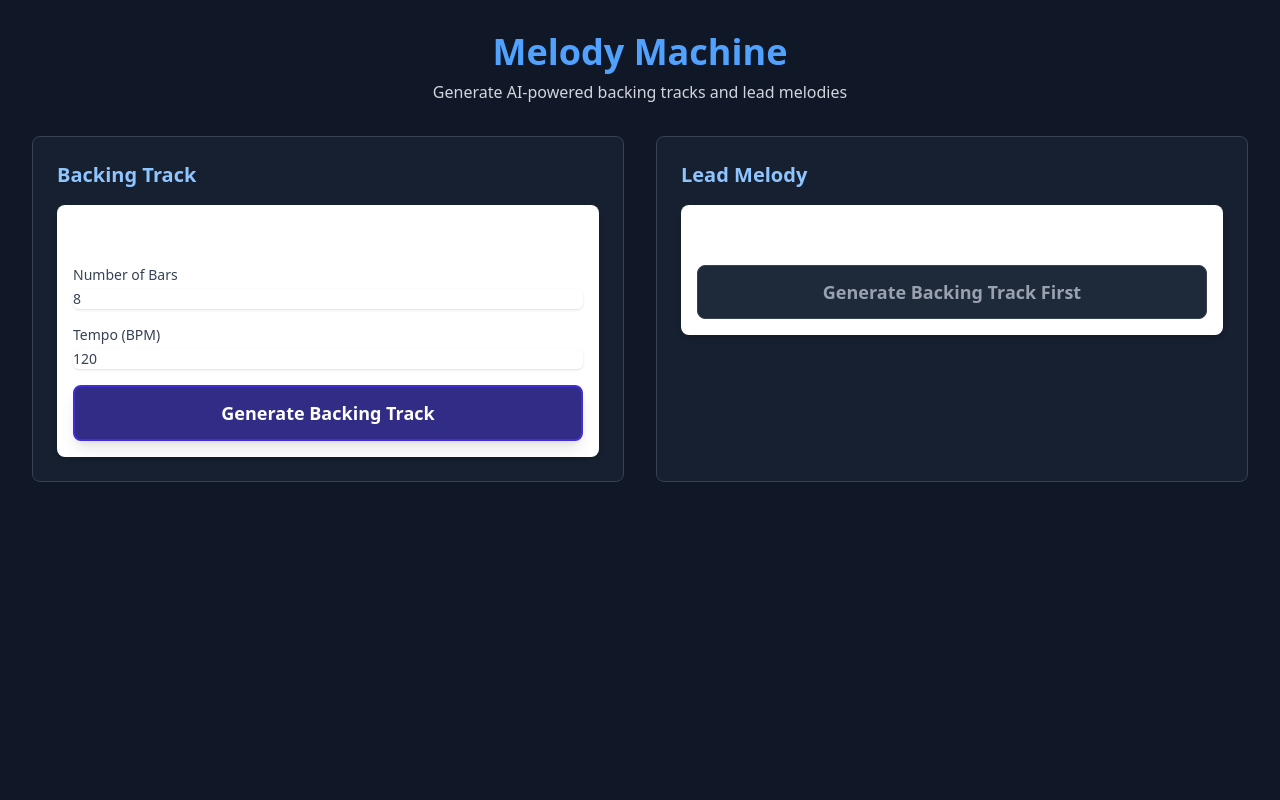
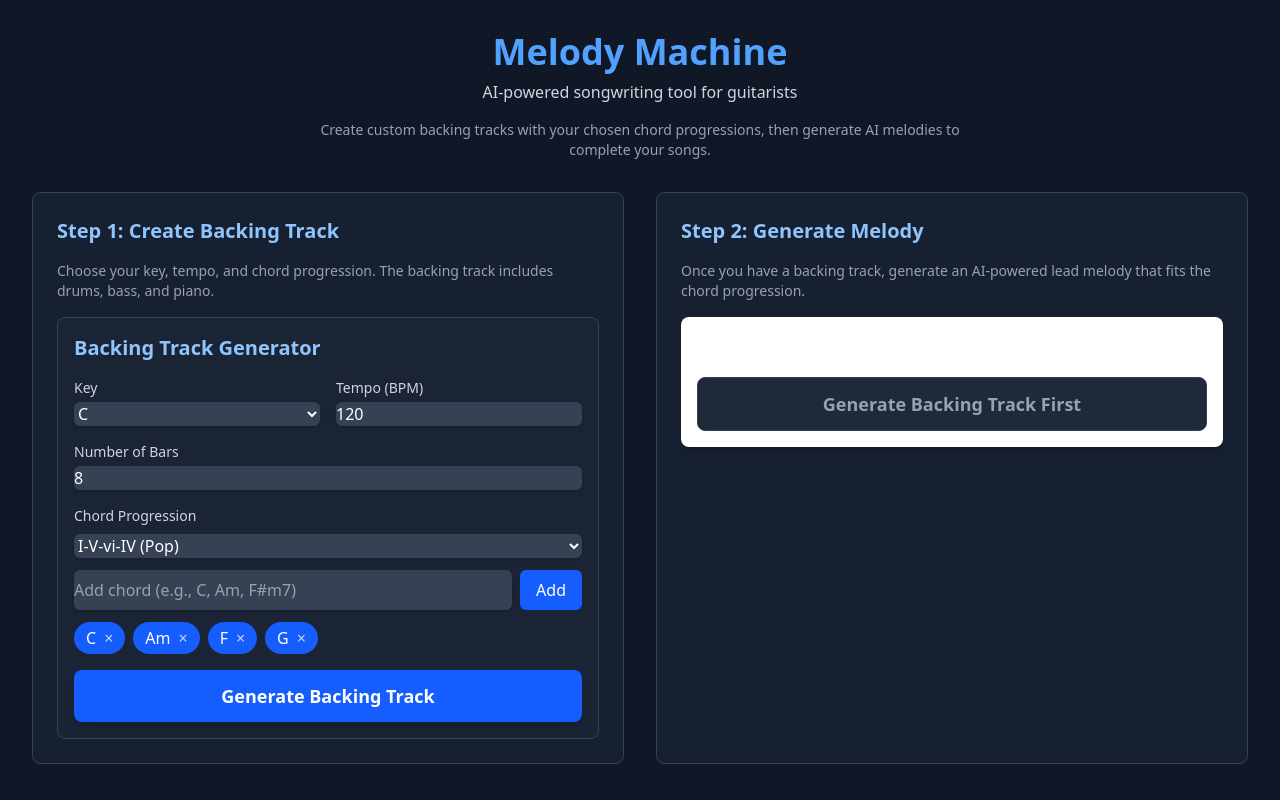
Before and after one commit to zhaluza/leadline, a React (Vite) app in the folder frontend/: page / in a window 1280 px wide. Built offline with nearby package versions, Linux system fonts and the light colour scheme.

Commit message:
Refactor to pivot this into a songwriting tool

```diff
--- a/frontend/src/App.tsx
+++ b/frontend/src/App.tsx
@@ -42,9 +42,15 @@ function App() {
           <h1 className="text-3xl md:text-4xl font-bold text-center text-blue-400">
             Melody Machine
           </h1>
-          <p className="text-center text-gray-300 mt-2">
-            Generate AI-powered backing tracks and lead melodies
+          <p className="text-center text-gray-300 mt-2 mb-4">
+            AI-powered songwriting tool for guitarists
           </p>
+          <div className="text-center text-gray-400 text-sm max-w-2xl mx-auto">
+            <p>
+              Create custom backing tracks with your chosen chord progressions,
+              then generate AI melodies to complete your songs.
+            </p>
+          </div>
         </header>
 
         {error && (
@@ -56,8 +62,12 @@ function App() {
         <div className="grid grid-cols-1 lg:grid-cols-2 gap-8">
           <div className="bg-gray-800/50 p-6 rounded-lg border border-gray-700">
             <h2 className="text-xl font-semibold mb-4 text-blue-300">
-              Backing Track
+              Step 1: Create Backing Track
             </h2>
+            <p className="text-gray-400 text-sm mb-4">
+              Choose your key, tempo, and chord progression. The backing track
+              includes drums, bass, and piano.
+            </p>
             <BackingTrack
               onGenerationComplete={handleBackingTrackComplete}
               onError={handleError}
@@ -71,8 +81,12 @@ function App() {
 
           <div className="bg-gray-800/50 p-6 rounded-lg border border-gray-700">
             <h2 className="text-xl font-semibold mb-4 text-blue-300">
-              Lead Melody
+              Step 2: Generate Melody
             </h2>
+            <p className="text-gray-400 text-sm mb-4">
+              Once you have a backing track, generate an AI-powered lead melody
+              that fits the chord progression.
+            </p>
             <LeadMelody
               generationId={generationId}
               onGenerationComplete={handleLeadMelodyComplete}
@@ -87,12 +101,21 @@ function App() {
               <div className="mt-4">
                 <AudioPlayer
                   audioUrl={combinedTrackUrl}
-                  label="Combined Track"
+                  label="Complete Song"
                 />
               </div>
             )}
           </div>
         </div>
+
+        {backingTrackUrl && (
+          <div className="mt-8 text-center">
+            <p className="text-gray-400 text-sm">
+              💡 Tip: Use the backing track for practice, or combine it with the
+              melody for a complete song!
+            </p>
+          </div>
+        )}
       </div>
     </div>
   );
--- a/frontend/src/components/BackingTrack.tsx
+++ b/frontend/src/components/BackingTrack.tsx
@@ -12,11 +12,74 @@ export default function BackingTrack({
   const [isGenerating, setIsGenerating] = useState(false);
   const [numBars, setNumBars] = useState(8);
   const [tempo, setTempo] = useState(120);
+  const [key, setKey] = useState("C");
+  const [chordProgression, setChordProgression] = useState<string[]>([
+    "C",
+    "Am",
+    "F",
+    "G",
+  ]);
+  const [customChord, setCustomChord] = useState("");
+
+  const keys = [
+    "C",
+    "C#",
+    "Db",
+    "D",
+    "D#",
+    "Eb",
+    "E",
+    "F",
+    "F#",
+    "Gb",
+    "G",
+    "G#",
+    "Ab",
+    "A",
+    "A#",
+    "Bb",
+    "B",
+  ];
+
+  const commonProgressions = {
+    "I-V-vi-IV (Pop)": ["C", "G", "Am", "F"],
+    "ii-V-I (Jazz)": ["Dm", "G", "C"],
+    "I-vi-ii-V (Jazz)": ["C", "Am", "Dm", "G"],
+    "vi-IV-I-V (Pop)": ["Am", "F", "C", "G"],
+    "I-IV-V (Blues)": ["C", "F", "G"],
+    Custom: [],
+  };
+
+  const handleAddChord = () => {
+    if (customChord.trim()) {
+      setChordProgression([...chordProgression, customChord.trim()]);
+      setCustomChord("");
+    }
+  };
+
+  const handleRemoveChord = (index: number) => {
+    setChordProgression(chordProgression.filter((_, i) => i !== index));
+  };
+
+  const handleProgressionSelect = (progressionName: string) => {
+    if (progressionName === "Custom") {
+      setChordProgression([]);
+    } else {
+      setChordProgression(
+        commonProgressions[progressionName as keyof typeof commonProgressions]
+      );
+    }
+  };
 
   const handleGenerate = async () => {
+    if (chordProgression.length === 0) {
+      onError("Please add at least one chord to the progression");
+      return;
+    }
+
     setIsGenerating(true);
     try {
-      const response = await fetch("http://localhost:8000/api/backing", {
+      const response = await fetch("http://localhost:8000/api/backing/chords", {
         method: "POST",
         headers: {
           "Content-Type": "application/json",
@@ -24,6 +87,8 @@ export default function BackingTrack({
         body: JSON.stringify({
           num_bars: numBars,
           tempo: tempo,
+          key: key,
+          chord_progression: chordProgression,
         }),
       });
 
@@ -49,46 +114,119 @@ export default function BackingTrack({
   };
 
   return (
-    <div className="p-4 bg-white rounded-lg shadow-md">
-      <h2 className="text-xl font-bold mb-4">Backing Track Generator</h2>
+    <div className="p-4 bg-gray-800/50 rounded-lg border border-gray-700">
+      <h2 className="text-xl font-semibold mb-4 text-blue-300">
+        Backing Track Generator
+      </h2>
 
       <div className="space-y-4">
-        <div>
-          <label className="block text-sm font-medium text-gray-700">
-            Number of Bars
-            <input
-              type="number"
-              min="4"
-              max="32"
-              value={numBars}
-              onChange={(e) => setNumBars(Number(e.target.value))}
-              className="mt-1 block w-full rounded-md border-gray-300 shadow-sm focus:border-indigo-500 focus:ring-indigo-500"
-            />
-          </label>
-        </div>
+        <div className="grid grid-cols-2 gap-4">
+          <div>
+            <label className="block text-sm font-medium text-gray-300 mb-1">
+              Key
+            </label>
+            <select
+              value={key}
+              onChange={(e) => setKey(e.target.value)}
+              className="w-full rounded-md border-gray-600 bg-gray-700 text-white shadow-sm focus:border-blue-500 focus:ring-blue-500"
+            >
+              {keys.map((k) => (
+                <option key={k} value={k}>
+                  {k}
+                </option>
+              ))}
+            </select>
+          </div>
 
-        <div>
-          <label className="block text-sm font-medium text-gray-700">
-            Tempo (BPM)
+          <div>
+            <label className="block text-sm font-medium text-gray-300 mb-1">
+              Tempo (BPM)
+            </label>
             <input
               type="number"
               min="60"
               max="200"
               value={tempo}
               onChange={(e) => setTempo(Number(e.target.value))}
-              className="mt-1 block w-full rounded-md border-gray-300 shadow-sm focus:border-indigo-500 focus:ring-indigo-500"
+              className="w-full rounded-md border-gray-600 bg-gray-700 text-white shadow-sm focus:border-blue-500 focus:ring-blue-500"
             />
+          </div>
+        </div>
+
+        <div>
+          <label className="block text-sm font-medium text-gray-300 mb-1">
+            Number of Bars
           </label>
+          <input
+            type="number"
+            min="4"
+            max="32"
+            value={numBars}
+            onChange={(e) => setNumBars(Number(e.target.value))}
+            className="w-full rounded-md border-gray-600 bg-gray-700 text-white shadow-sm focus:border-blue-500 focus:ring-blue-500"
+          />
+        </div>
+
+        <div>
+          <label className="block text-sm font-medium text-gray-300 mb-2">
+            Chord Progression
+          </label>
+
+          <div className="mb-3">
+            <select
+              onChange={(e) => handleProgressionSelect(e.target.value)}
+              className="w-full rounded-md border-gray-600 bg-gray-700 text-white shadow-sm focus:border-blue-500 focus:ring-blue-500"
+            >
+              {Object.keys(commonProgressions).map((name) => (
+                <option key={name} value={name}>
+                  {name}
+                </option>
+              ))}
+            </select>
+          </div>
+
+          <div className="flex gap-2 mb-3">
+            <input
+              type="text"
+              placeholder="Add chord (e.g., C, Am, F#m7)"
+              value={customChord}
+              onChange={(e) => setCustomChord(e.target.value)}
+              className="flex-1 rounded-md border-gray-600 bg-gray-700 text-white shadow-sm focus:border-blue-500 focus:ring-blue-500"
+            />
+            <button
+              onClick={handleAddChord}
+              className="px-4 py-2 bg-blue-600 hover:bg-blue-700 text-white rounded-md transition-colors"
+            >
+              Add
+            </button>
+          </div>
+
+          <div className="flex flex-wrap gap-2">
+            {chordProgression.map((chord, index) => (
+              <div
+                key={index}
+                className="flex items-center gap-1 bg-blue-600 text-white px-3 py-1 rounded-full"
+              >
+                <span>{chord}</span>
+                <button
+                  onClick={() => handleRemoveChord(index)}
+                  className="ml-1 text-blue-200 hover:text-white"
+                >
+                  ×
+                </button>
+              </div>
+            ))}
+          </div>
         </div>
 
         <button
           onClick={handleGenerate}
-          disabled={isGenerating}
+          disabled={isGenerating || chordProgression.length === 0}
           className={`w-full py-3 px-4 rounded-lg font-semibold text-lg transition-colors
             ${
-              isGenerating
-                ? "bg-gray-800 text-gray-400 cursor-not-allowed border border-gray-700"
-                : "bg-indigo-900 hover:bg-indigo-950 text-white border-2 border-indigo-700 hover:border-indigo-600 shadow-lg hover:shadow-xl"
+              isGenerating || chordProgression.length === 0
+                ? "bg-gray-700 text-gray-400 cursor-not-allowed"
+                : "bg-blue-600 hover:bg-blue-700 text-white shadow-lg hover:shadow-xl"
             }`}
         >
           {isGenerating ? "Generating..." : "Generate Backing Track"}
```
Also changed, not shown: 2 other files (tests, documents, lock files or other folders).
